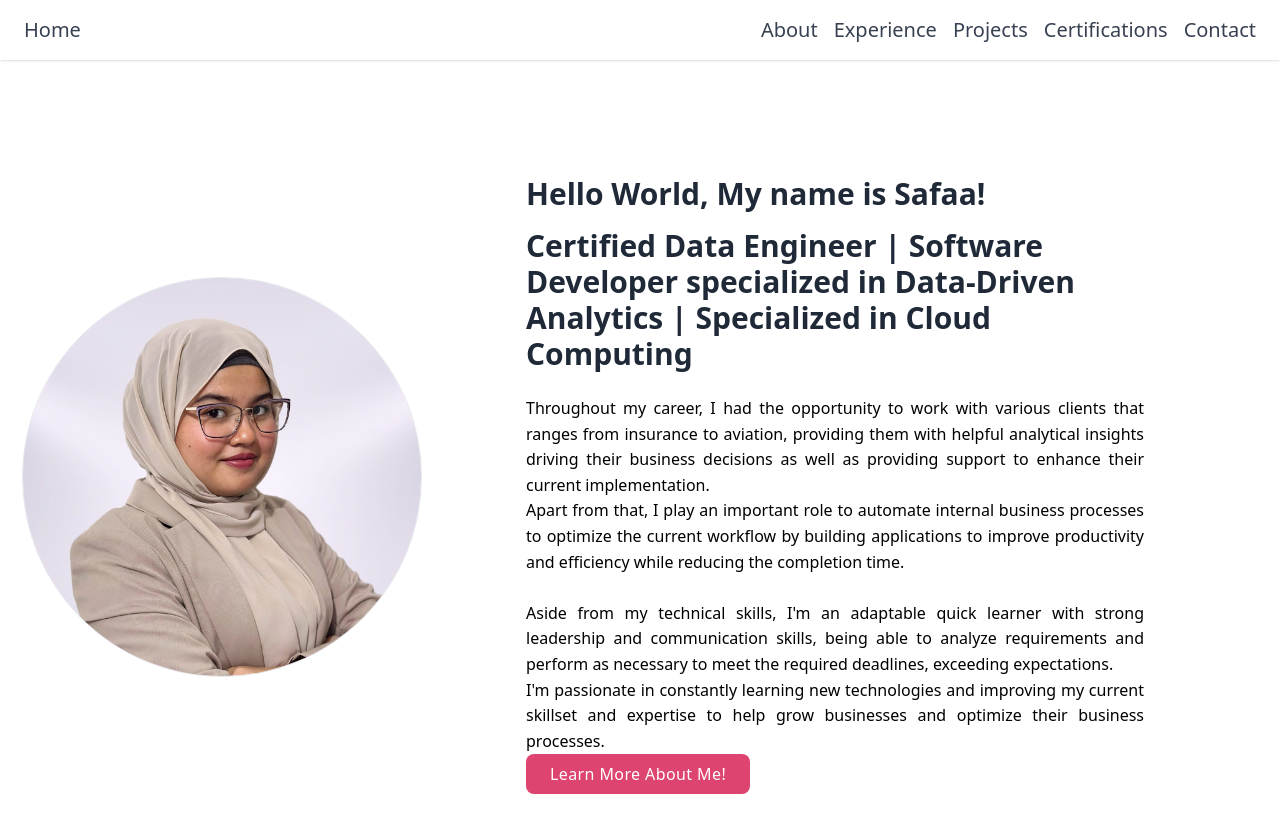
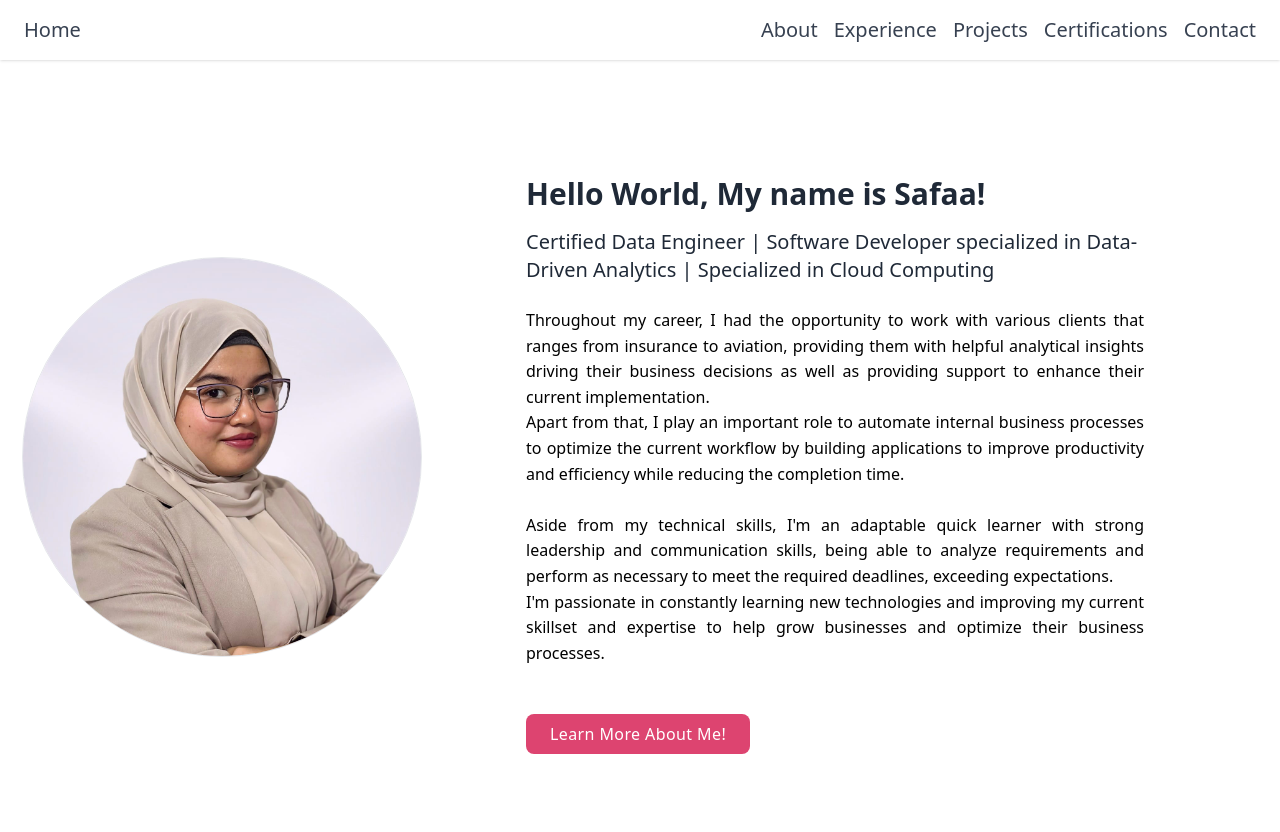
Before and after one commit to safaa-mammed/web-portfolio, a Next.js app: page / in a window 1280 px wide. After the commit the page ends 800 px from the top, so only its background shows below. Built offline with nearby package versions, Linux system fonts and the light colour scheme.

Commit message:
update title

```diff
--- a/app/page.jsx
+++ b/app/page.jsx
@@ -17,9 +17,10 @@ export default function Home() {
         />
         <div className="mt-6 lg:w-1/2 lg:mt-0 lg:mx-6">
           <h1 className="block mt-4 text-3xl font-semibold text-gray-800 dark:text-white">Hello World, My name is Safaa!</h1>
-          <h2 className="block mt-4 text-3xl font-semibold text-gray-800 dark:text-white">Certified Data Engineer | Software Developer specialized in Data-Driven Analytics | Specialized in Cloud Computing</h2>
+          <h1 className="block mt-4 text-xl font-light text-gray-800 dark:text-white">Certified Data Engineer | Software Developer specialized in Data-Driven Analytics | Specialized in Cloud Computing</h1>
           <br/>
           <p className="text-justify">Throughout my career, I had the opportunity to work with various clients that ranges from insurance to aviation, providing them with helpful analytical insights driving their business decisions as well as providing support to enhance their current implementation. <br/>Apart from that, I play an important role to automate internal business processes to optimize the current workflow by building applications to improve productivity and efficiency while reducing the completion time.<br/><br/>Aside from my technical skills, I'm an adaptable quick learner with strong leadership and communication skills, being able to analyze requirements and perform as necessary to meet the required deadlines, exceeding expectations.<br/>I'm passionate in constantly learning new technologies and improving my current skillset and expertise to help grow businesses and optimize their business processes.</p>
+        <br/><br/>
         <button onClick={() => router.push('/about')} className="px-6 py-2 font-medium tracking-wide text-white capitalize transition-colors duration-300 transform bg-color1 rounded-lg hover:bg-color2 focus:outline-none focus:ring focus:ring-opacity-80">
           Learn more about me!
         </button>
```
